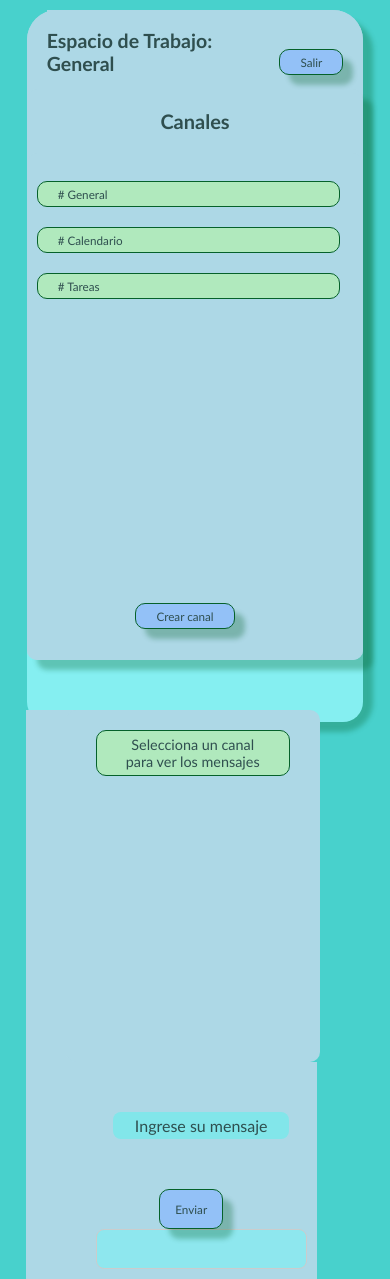
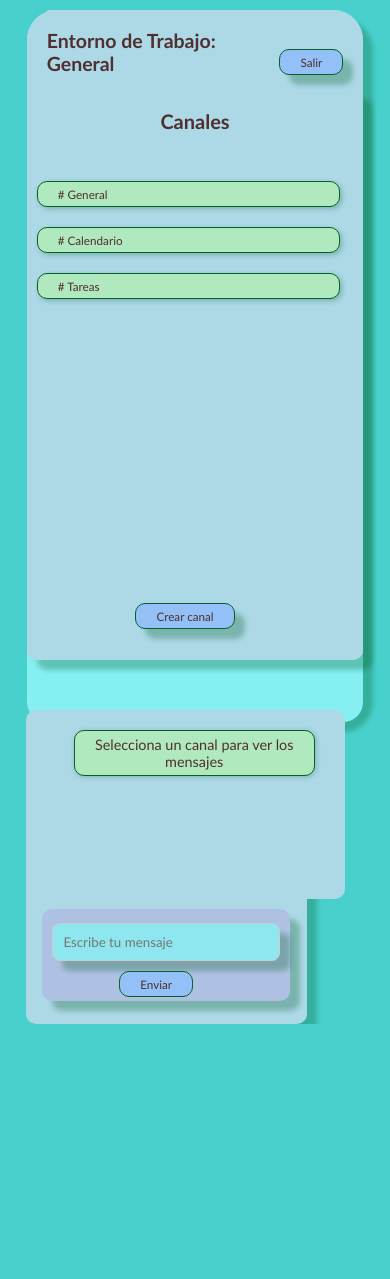
Before and after one commit to loscalzom/marcelApp, a React (Vite) app: page /workspace/1 in a window 390 px wide. After the commit the page ends 1024 px from the top, so only its background shows below. Built offline with nearby package versions, Linux system fonts and the light colour scheme.

Commit message:
enviando mensajes

```diff
--- a/src/Pages/CreateWorkspacePage/createWorkspace.css
+++ b/src/CSS/createWorkspace.css
@@ -1,6 +1,6 @@
 * {
   font-family: 'Gill Sans', 'Gill Sans MT', Calibri, 'Trebuchet MS', sans-serif;
-  color: darkslategray;
+  color: rgb(79, 47, 47);
   background-color: mediumturquoise;
 }
 
@@ -34,6 +34,7 @@ label {
   border-radius: 5px;
   padding: 4px;
   width: auto;
+box-shadow: 10px 10px 5px rgb(5, 97, 42, 0.3) ;
 }
 
 input {
@@ -41,6 +42,7 @@ input {
   border-radius: 5px;
   padding: 4px;
   border: none;
+  box-shadow: 10px 10px 5px rgb(5, 97, 42, 0.3) ;
 }
 
 button {
@@ -57,9 +59,7 @@ button:hover {
   background-color: darkseagreen;
 }
 
-a {
-  text-decoration: none;
-}
+
 
 @media (max-width: 320px) {
   .createWorkspaceContainer {
--- a/src/Pages/HomePage/homePage.css
+++ b/src/CSS/homePage.css
@@ -1,13 +1,9 @@
-* {
-  font-family: 'Gill Sans', 'Gill Sans MT', Calibri, 'Trebuchet MS', sans-serif;
-  color: darkslategray;
-  background-color: mediumturquoise;
-}
 
 h1,
 h2 {
   background-color: lightblue;
   font-size: 20px
+
 }
 
 h3 {
--- /dev/null
+++ b/src/CSS/renderChats.css
@@ -0,0 +1,38 @@
+.renderChats {
+    background-color: rgb(76, 182, 208);
+    border-radius: 5px;
+
+    color: dimgray;
+
+}
+
+h4 {
+    background-color: rgb(76, 182, 208);
+}
+.renderChatsContainer {
+    background-color: rgb(76, 182, 208);
+    border-radius: 5px;
+    box-shadow: 10px 10px 5px rgb(5, 97, 42, 0.3);
+    color: dimgray;
+    max-height: 100%;
+}
+
+
+li {
+    background-color: rgb(76, 182, 208);
+}
+
+strong {
+    background-color: rgb(76, 182, 208);
+}
+
+@media (max-width: 380px) {
+    .messages {
+        height: 40%;
+    }
+
+    .form_group {
+        height: 20%;
+    }
+
+}
--- a/src/Pages/WorkspaceScreen/workspaceScreen.css
+++ b/src/CSS/workspaceScreen.css
@@ -93,6 +93,7 @@ aside {
     align-items: center;
     justify-content: space-between;
     width: 90%;
+    box-shadow: 2px 2px 5px rgb(5, 97, 42, 0.3);
 }
 
 .channels_container {
@@ -129,9 +130,11 @@ p {
     border-radius: 10px;
     padding: 5px 20px;
     margin-top: 10px;
+    box-shadow: 1px 1px 5px rgb(5, 97, 42, 0.3);
 }
 
-
+.label{box-shadow: 10px 10px 5px rgb(5, 97, 42, 0.3) ;
+}
 .messages {
     background-color: lightblue;
     font-size: 90%;
@@ -142,71 +145,87 @@ p {
     padding: 10px;
     margin-right: 10px;
     border-radius: 10px;
-}
 
+    max-height: 70%;
+  }
+
+h4{
+    background-color: lightblue;
+height: auto;}
 .messages_zone {
     display: flex;
     flex-direction: column;
     align-items: center;
     margin-right: 30px;
     margin-bottom: 50px;
-
+justify-content: space-between;
     background-color: lightblue;
     height: 90%;
     width: 100%;
     box-shadow: 10px 10px 5px rgb(5, 97, 42, 0.3);
+    border-radius: 10px;
 }
 
 .formChat {
     display: flex;
     flex-direction: row;
     align-items: center;
-    justify-content: space-between;
+justify-content: center;
 
 
-    width: 100%;
-    height: auto;
-    padding: 0 10px;
-
-}
-
-.formChat label {
-
-    font-size: 16px;
-    white-space: nowrap;
+padding: 0 10px;
+background-color: rgb(174, 193, 227);
+border-radius: 10px;
+box-shadow: 10px 10px 5px rgb(5, 97, 42, 0.3);
+    height: 92%;
 
 
 }
-
-.form_group {
-    margin-bottom: 10px;
-    display: flex;
-    flex-direction: row;
-    justify-content: space-between;
-    width: 100%;
-    background-color: lightblue;
-    text-align: center;
+.newMessages{
+    background-color:lightblue;
+    height: 100px;
+    margin-bottom: 5px;
+    width: 90%;
+ display: flex;
+ flex-direction: column;
+align-items: center;
+padding: 10px;
 
 
 
 }
+  .renderChats{
+    background-color: rgb(76, 182, 208);
+    border-radius: 5px;
+height: 70%;
+overflow-y: auto;
+    scrollbar-color:  rgb(82, 83, 83) rgb(132, 211, 239);
+    scroll-padding: 20px;
+
+ }
+
+.messages_list {
+    background-color: rgb(76, 182, 208);
+    height:400px;
+}
+
 
 .formChat input {
     padding: 10px;
     border: 1px solid #ccc;
     border-radius: 5px;
-    width: 70%;
+    width: 100%;
     box-sizing: border-box;
-    height: 40px;
+
+
 }
 
-button.send {
+.sendMessage {
 
-    height: 40px;
-    padding: 0 15px;
-    width: auto;
-    position: relative;
-    bottom: -30px;
+margin-top: -10px;
+background-color: rgb(147, 193, 247);
+
+
 
 
 }
@@ -218,14 +237,17 @@ button.send {
     }
 
     .messages_zone {
-        margin-left: -1px;
-        width: 60vw;
+      margin-left: -1px;
+        width: 72vw;
+        height:50vh;
     }
+    .messages_list{
+        height: 5vh;}
+        .messages{height: 20vh;}
 
-    .form_group {
-        flex-direction: column;
-        align-items: center;
-    }
+   .renderChatsContainer{
+    height: 50vh;
+width: 70vw;}
 
     .containerWorkspace {
         flex-direction: column;
@@ -264,10 +286,9 @@ button.send {
     }
 
     .messages {
-        margin-left: 100px;
+        margin-left: 20%;
     }
-.formChat{
-    margin-left: 50%;}
+
     button {
         font-size: 3vw;
         width: 5;
--- /dev/null
+++ b/src/Components/NewMessages.jsx
@@ -0,0 +1,44 @@
+import React, { useEffect, useState } from 'react'
+import { sendMessage } from '../data';
+import '../CSS/workspaceScreen.css'
+
+
+
+
+
+const NewMessages = ({ channelId }) => {
+    const [text, setText] = useState('');
+    const author = "Yo";
+
+    const handleSubmit = (evento) => {
+        evento.preventDefault();
+
+        if (typeof channelId !== 'string' && typeof channelId !== 'number') {
+            console.error("El channelId no es válido:", channelId);
+            return;
+        }
+
+        sendMessage(text, author, channelId)
+        setText('')
+
+
+
+
+    }
+
+    return (
+        <div className='newMessages'>
+            <form className='formChat' onSubmit={handleSubmit} >
+                <input
+                    type="text"
+                    placeholder="Escribe tu mensaje"
+                    value={text}
+                    onChange={(e) => setText(e.target.value)}
+                />
+                <button className='sendMessage' type="submit">Enviar</button>
+
+            </form>
+            </div >
+            );
+}
+            export default NewMessages
--- a/src/Components/RenderChats.jsx
+++ b/src/Components/RenderChats.jsx
@@ -1,13 +1,17 @@
 import React from 'react';
+import '../CSS/renderChats.css';
 
 const RenderChats = ({ channel }) => {
 
 
   return (
-    <div>
-      <h4># {channel.channelName}</h4>
+
+<div className='renderChatsContainer'>
+<h4># {channel.channelName}</h4>
+    <div className='renderChats'>
+
       {channel.messages && channel.messages.length > 0 ? (
-        <ul>
+        <ul className='messages_list'>
           {channel.messages.map((message) => (
             <li key={message.id}>
               <strong>{message.author}: </strong> {message.text}
@@ -17,8 +21,8 @@ const RenderChats = ({ channel }) => {
       ) : (
         <p>No hay mensajes en este canal.</p>
       )}
-    </div>
-  );
-};
+    </div></div>
+  )
+}
 
 export default RenderChats;
--- a/src/Pages/CreateChannelPage/CrearCanal.jsx
+++ b/src/Pages/CreateChannelPage/CrearCanal.jsx
@@ -23,12 +23,12 @@ const CreateChannel = () => {
             createChannel(newChannel, workspace_id)
             navigate(`/workspace/${workspace_id}`)
         }
-    };
+    }
 
     const handleCancel = (evento) => {
         evento.preventDefault()
         navigate(`/workspace/${workspace_id}`)
-    };
+    }
 
     return (
         <div className='container createWorspaceContainer'>
--- a/src/Pages/CreateWorkspacePage/CreateWorkspace.jsx
+++ b/src/Pages/CreateWorkspacePage/CreateWorkspace.jsx
@@ -1,5 +1,5 @@
 import React, { useState } from 'react'
-import './createWorkspace.css'
+import '../../CSS/createWorkspace.css'
 import { createWorkspace, getWorkspaces } from '../../data'
 import { useNavigate } from 'react-router-dom'
 
@@ -21,8 +21,7 @@ const CreateWorkspacePage = () => {
     } else {
       setError({ text: "", isError: false })
 
-      const nuevoWorkspace = { workspaceTitle: workspace }
-
+      const nuevoWorkspace = { workspaceTitle: workspace ,channels : []}
       createWorkspace(nuevoWorkspace)
       getWorkspaces()
       navigate('/')
--- a/src/Pages/HomePage/homePage.jsx
+++ b/src/Pages/HomePage/homePage.jsx
@@ -1,5 +1,5 @@
 import React from 'react'
-import "./homePage.css"
+import "../../CSS/homePage.css"
 import WorkspacesListRender from '../../Components/WorkspacesListRender'
 import { useNavigate } from 'react-router-dom';
 
--- a/src/Pages/WorkspaceScreen/WorkspaceScreen.jsx
+++ b/src/Pages/WorkspaceScreen/WorkspaceScreen.jsx
@@ -1,8 +1,10 @@
 import React, { useState } from 'react'
 import { getWorkspaces, } from '../../data'
 import { useNavigate, useParams } from 'react-router-dom'
-import './workspaceScreen.css'
-import RenderChats from '../../Components/RenderChats';
+import '../../CSS/workspaceScreen.css'
+import RenderChats from '../../Components/RenderChats'
+import NewMessages from '../../Components/NewMessages'
+
 
 
 
@@ -36,7 +38,7 @@ const WorkspaceScreen = () => {
     return (
         <div className=' container workspaceContainer'>
             <header>
-                <h1 className='title'>{"Espacio de Trabajo: "
+                <h1 className='title'>{"Entorno de Trabajo: "
                     + workspace.workspaceTitle}</h1>
                 <button className='button exit' onClick={() => navigator('/')}>Salir</button>
             </header>
@@ -69,16 +71,7 @@ const WorkspaceScreen = () => {
                         )}
                     </div>
 
-
-                    <form className='form formChat'>
-
-                        <div className='form_group'>
-                            <label htmlFor="messagge" className='label'>Ingrese su mensaje   </label>
-                             <button className='button send'>Enviar</button>
-                        </div>
-
-                        <input id='messagge' type="text" />
-                    </form>
+                    <NewMessages channelId={selectedChannel?.id} />
 
 
                 </div>
--- a/src/data.js
+++ b/src/data.js
@@ -1,4 +1,5 @@
 import { v4 as uuidv4 } from "uuid"
+import RenderChats from "./Components/RenderChats"
 export const initialWorkspaces =
     [{
         id: 1,
@@ -50,24 +51,40 @@ const createWorkspace = (newWorkspace) => {
     let workspaces = getWorkspaces()
     workspaces.push(newWorkspace)
     localStorage.setItem("workspaces", JSON.stringify(workspaces))
-
 }
 
 
 const createChannel = (newChannel, workspaceId) => {
     newChannel.id = uuidv4()
     let workspaces = getWorkspaces()
-    const workspace = workspaces.find(ws => ws.id == workspaceId);
-    if (workspace) {
+    const workspace = workspaces.find(ws => ws.id == workspaceId)
+    workspace.channels.push(newChannel)
+    localStorage.setItem("workspaces", JSON.stringify(workspaces))
+}
 
-        workspace.channels.push(newChannel);
+const sendMessage = (message, author, channelId) => {
+    let workspaces = getWorkspaces()
+    const workspace = workspaces.find(ws => ws.channels.some(ch => ch.id === channelId));
+    const channel = workspace.channels.find(ch => ch.id === channelId);
 
+    if (!channel.messages) {
+        channel.messages = []
+    }
 
-        localStorage.setItem("workspaces", JSON.stringify(workspaces));
+    const newMessage = {
+        id: uuidv4(),
+        text: message,
+        author: author
     }
+    channel.messages.push(newMessage)
+
+    localStorage.setItem("workspaces", JSON.stringify(workspaces))
+
 }
 
 
 
 
-export { getWorkspaces, createWorkspace, createChannel }
+
+
+export { getWorkspaces, createWorkspace, createChannel, sendMessage }
```
